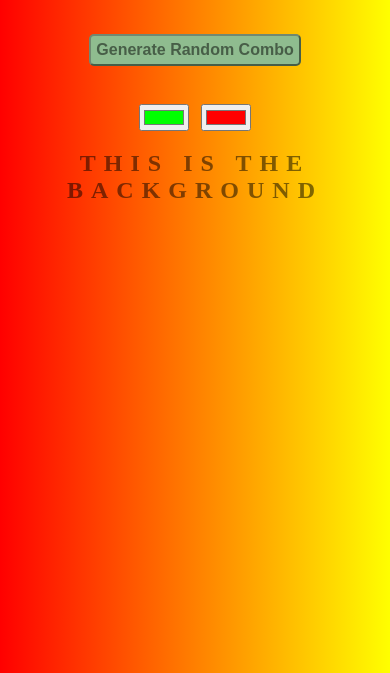
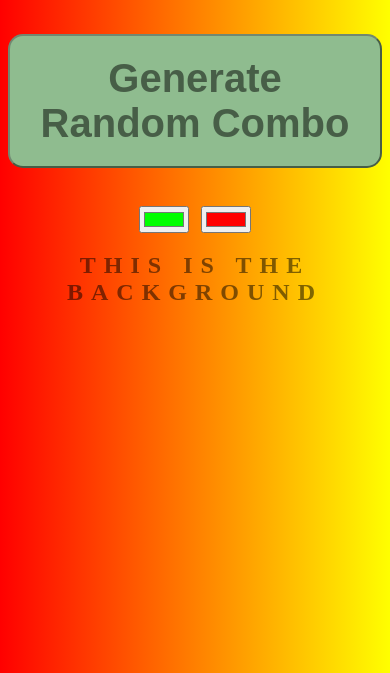
Before and after one commit to pchandler858/Background-Generator, a plain HTML site: page index.html in a window 390 px wide. Shown: the part 171-844 px from the top of the page. Drawn offline with Linux system fonts and the light colour scheme.

Commit message:
adjusted button size for mobile

```diff
--- a/style.css
+++ b/style.css
@@ -9,7 +9,7 @@ body {
 }
 
 h1 {
-  font: 600 3.5em "Raleway", sans-serif;
+  font: 700 3.5em "Raleway", sans-serif;
   color: rgba(0, 0, 0, 0.5);
   text-align: center;
   text-transform: uppercase;
@@ -26,14 +26,17 @@ h3 {
 }
 
 button {
-  font: 900 1em "Raleway", sans-serif;
+  font: 900 2.5em "Raleway", sans-serif;
   color: rgba(0, 0, 0, 0.5);
   display: flex;
   margin: auto;
   margin-bottom: 37.5px;
-  padding: 5px;
-  border-radius: 5px;
+  padding: 20px;
+  border-radius: 15px;
   border-color: rgba(0, 0, 0, 0.5);
   text-shadow: 10px;
   background-color: darkseagreen;
 }
+
+@media only screen and (max-width: 600px) {
+}
```
